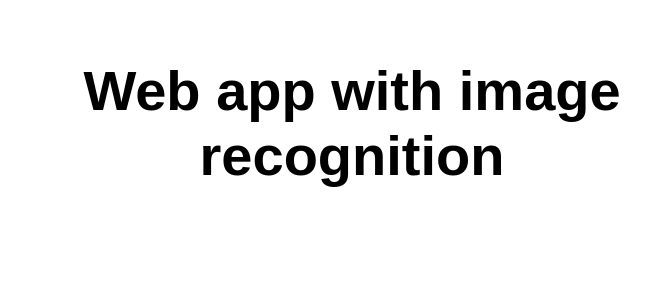
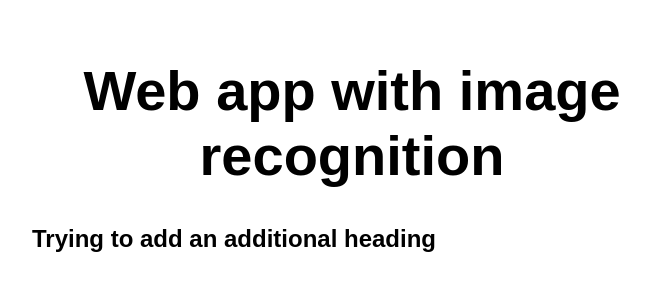
Before and after one commit to Henrikblarsen/web-app-with-image-recognition, a plain HTML site: page src/index.html in a window 1280 px wide. Shown: the whole page, without its empty margins (288-938 px from the left). Drawn offline with Linux system fonts and the light colour scheme.

Commit message:
Prøver at lave en sekundær overskrift

```diff
--- a/src/index.html
+++ b/src/index.html
@@ -11,6 +11,7 @@
 <body>
   <main>
     <h1>Web app with image recognition</h1>
+  <h2>Trying to add an additional heading</h2>
   </main>
 </body>
 
```
